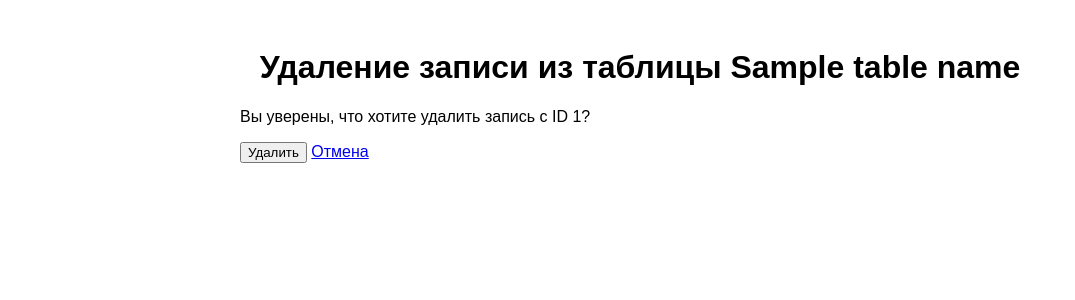
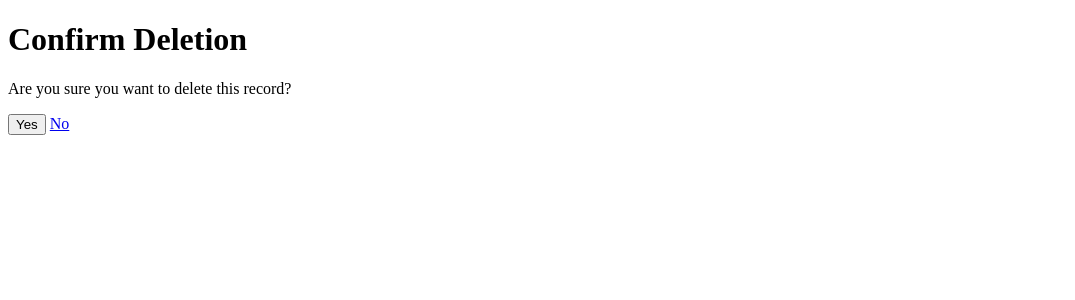
Before and after one commit to ch1ll1xxc/university_schedule, a Flask app: template templates/delete_record.html in a window 1280 px wide. Shown: the top 300 px of the page, without its empty margins (0-1075 px from the left). Run offline with Flask 3, Linux system fonts and the light colour scheme; the template is opened without the code that fills it: most values are stand-ins (such as "Sample title", 1, 10 or a date in 2020); some libraries are stand-ins or nearby versions.

Commit message:
+Удаление

```diff
--- a/app.py
+++ b/app.py
@@ -103,6 +103,37 @@ def edit_record(table_name, record_id):
         if conn is not None:
             conn.close()
 
+@app.route('/delete_record/<string:table_name>/<int:record_id>', methods=['GET', 'POST'])
+def delete_record(table_name, record_id):
+    if request.method == 'POST':
+        confirm_delete = request.form.get('confirm_delete')
+        if confirm_delete == 'yes':
+            conn = get_db_connection()
+            try:
+                cur = conn.cursor()
+                query = f"DELETE FROM {table_name} WHERE id = %s"
+                cur.execute(query, (record_id,))
+                conn.commit()
+                return redirect(url_for('table_data', table_name=table_name))
+            except psycopg2.Error as e:
+                print(f"Ошибка при удалении записи: {e}")
+                return render_template('error.html', message=f"Ошибка при удалении записи из таблицы '{table_name}': {e}")
+            finally:
+                if cur is not None:
+                    cur.close()
+                if conn is not None:
+                    conn.close()
+
+    conn = get_db_connection()
+    try:
+        cur = conn.cursor()
+        cur.execute(f'SELECT * FROM {table_name} WHERE id = %s', (record_id,))
+        row = cur.fetchone()
+        return render_template('delete_record.html', table_name=table_name, record_id=record_id, row=row)
+    finally:
+        if conn is not None:
+            conn.close()
+
 # Запуск приложения
 if __name__ == '__main__':
     app.run(debug=True, host='0.0.0.0', port = 5000)
--- a/templates/delete_record.html
+++ b/templates/delete_record.html
@@ -1,13 +1,16 @@
-<!-- Страница удаления записи -->
-{% extends 'base.html' %}
-
-{% block content %}
-<h1>Удаление записи из таблицы {{ table_name }}</h1>
-<p>Вы уверены, что хотите удалить запись с ID {{ record_id }}?</p>
-
-<form action="{{ url_for('delete_record', table_name=table_name, record_id=record_id) }}" method="POST">
-    <button type="submit">Удалить</button>
-    <a href="{{ url_for('table_data', table_name=table_name) }}">Отмена</a>
-</form>
-
-{% endblock %}
+<!-- templates/delete_record.html -->
+<!DOCTYPE html>
+<html lang="en">
+<head>
+    <meta charset="UTF-8">
+    <title>Delete Record</title>
+</head>
+<body>
+    <h1>Confirm Deletion</h1>
+    <p>Are you sure you want to delete this record?</p>
+    <form action="/delete_record/{{ table_name }}/{{ record_id }}" method="POST">
+        <button type="submit" name="confirm_delete" value="yes">Yes</button>
+        <a href="{{ url_for('table_data', table_name=table_name) }}">No</a>
+    </form>
+</body>
+</html>
```
Also changed, not shown: templates/confirm_delete.html (deleted, +0 -17 lines).
